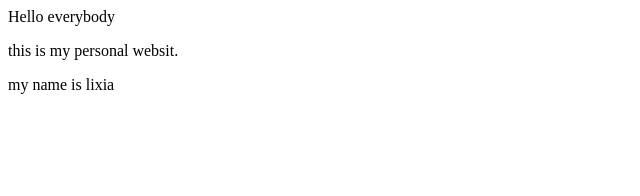
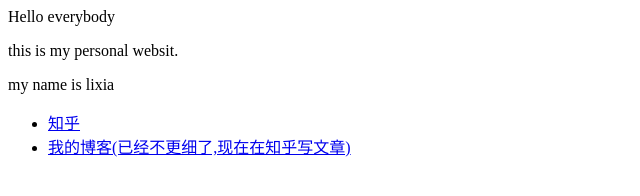
Before and after one commit to limingshengxia/limingshengxia.github.io, a plain HTML site: page index.htm in a window 1280 px wide. Shown: the whole page, without its empty margins (0-640 px from the left). Drawn offline with Linux system fonts and the light colour scheme.

Commit message:
Update index.htm

```diff
--- a/index.htm
+++ b/index.htm
@@ -3,5 +3,6 @@
 <p>my name is lixia</p>
 
 <ul>
-
+<li> <a href="https://www.zhihu.com/people/AJLoveChina">知乎</a> </li>
+<li> <a href="http://hejie.nigeerhuo.com">我的博客(已经不更细了,现在在知乎写文章)</a> </li>
 </ul>
```
